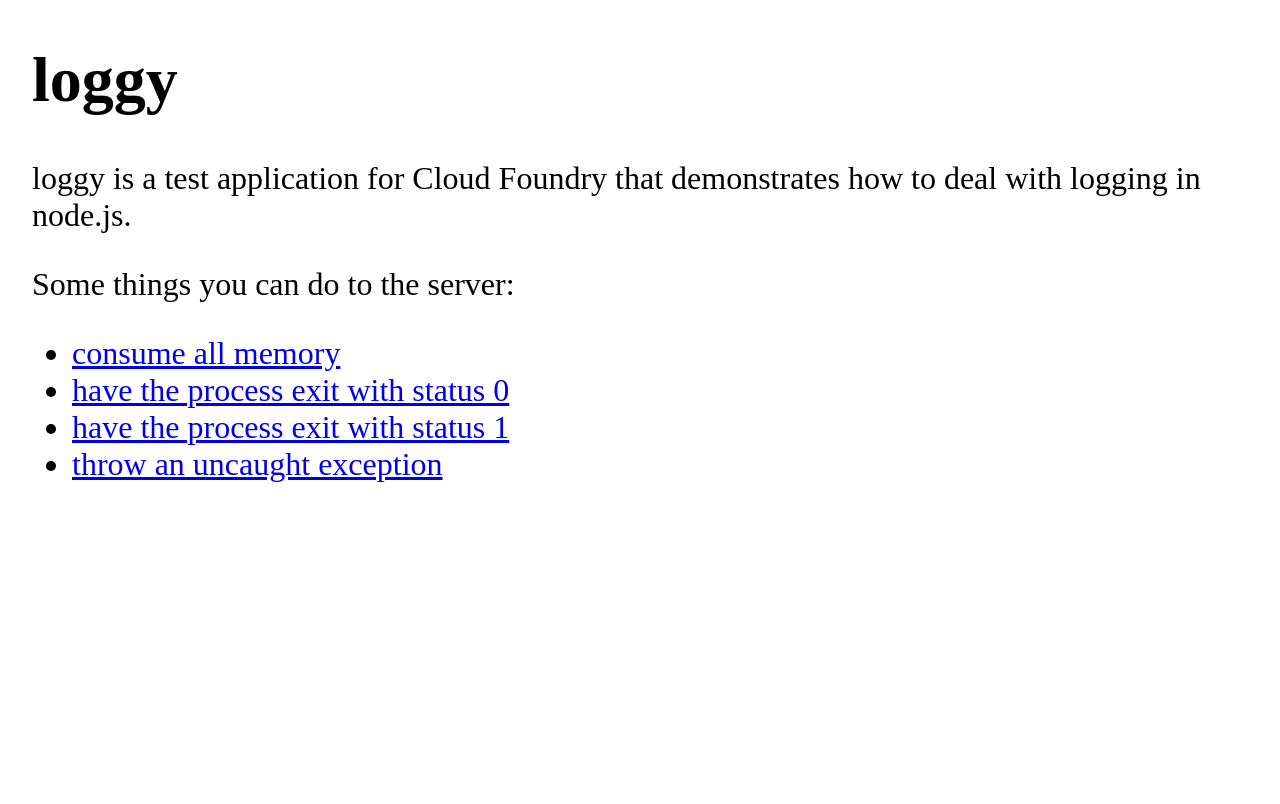
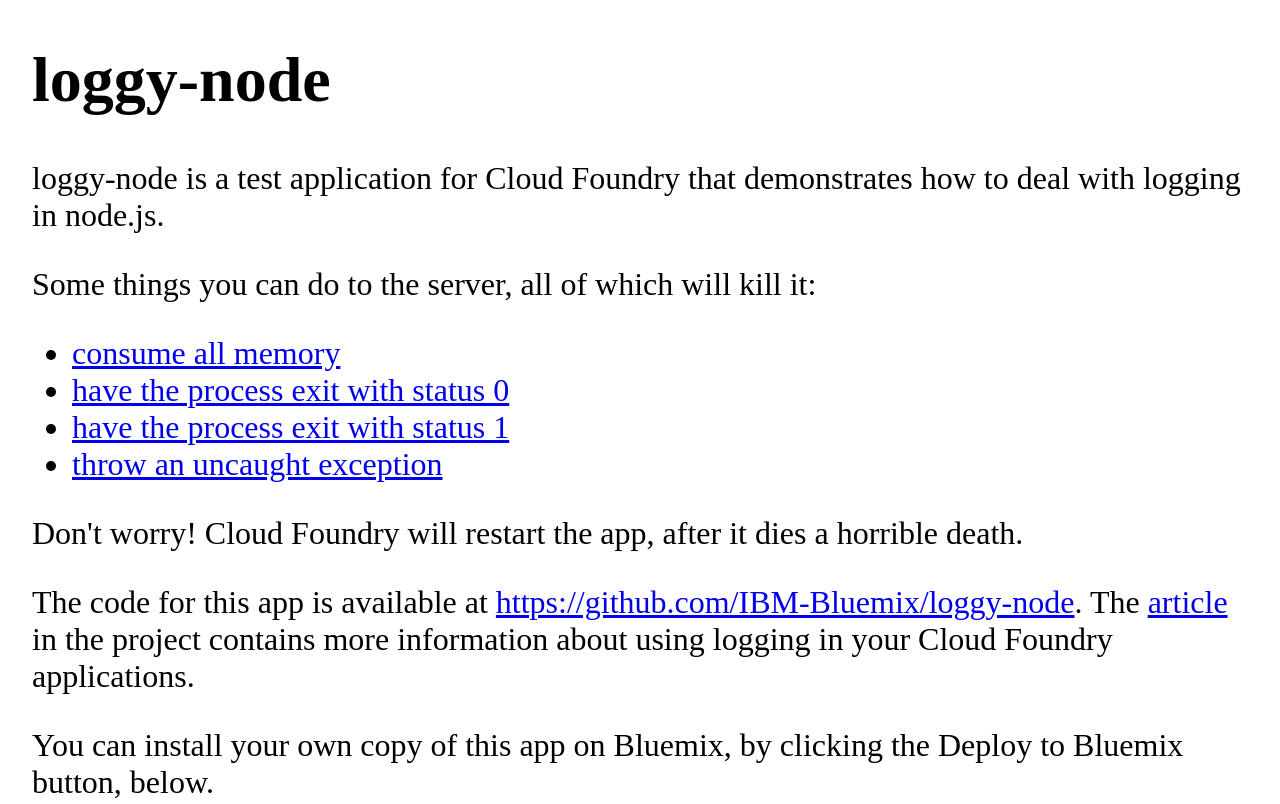
Before and after one commit to IBM-Cloud/loggy-node, a website: page www/index.html in a window 1280 px wide. Shown: the top 804 px of the page. Drawn offline with Linux system fonts and the light colour scheme.

Commit message:
fix up web page

```diff
--- a/www/index.html
+++ b/www/index.html
@@ -5,6 +5,7 @@
   <meta charset="utf-8">
   <meta name="viewport" content="width=device-width, initial-scale=1">
   <title>loggy-node</title>
+  <link rel="icon" href="http://cloudfoundry.org/images/favicon.ico">
   <style>
     body {
       font-size: 200%;
@@ -16,12 +17,12 @@
 
 <body>
 
-<h1>loggy</h1>
+<h1>loggy-node</h1>
 
-<p>loggy is a test application for Cloud Foundry that demonstrates how
+<p>loggy-node is a test application for Cloud Foundry that demonstrates how
 to deal with logging in node.js.
 
-<p>Some things you can do to the server:
+<p>Some things you can do to the server, all of which will kill it:
 
 <ul>
   <li><a href="#" id="api-memHawg"> consume all memory</a>
@@ -29,6 +30,24 @@
   <li><a href="#" id="api-exit1">   have the process exit with status 1</a>
   <li><a href="#" id="api-error">   throw an uncaught exception</a>
 </ul>
+
+<p>Don't worry! Cloud Foundry will restart the app, after it dies a horrible
+death.
+
+<p>The code for this app is available at
+<a href="https://github.com/IBM-Bluemix/loggy-node">https://github.com/IBM-Bluemix/loggy-node</a>.
+The <a href="https://github.com/IBM-Bluemix/loggy-node/blob/master/article.md">article</a>
+in the project contains more information about using logging in your Cloud
+Foundry applications.
+
+<p>You can install your own copy of this app on Bluemix, by clicking the
+Deploy to Bluemix button, below.
+
+<p><a href="https://bluemix.net/deploy?repository=https://github.com/IBM-Bluemix/loggy-node" target="_blank">
+<img src="http://bluemix.net/deploy/button.png" alt="Bluemix button">
+</a>
+
+<!-- ======================================================================= -->
 
 <script>
 //-------------------------------------
```
